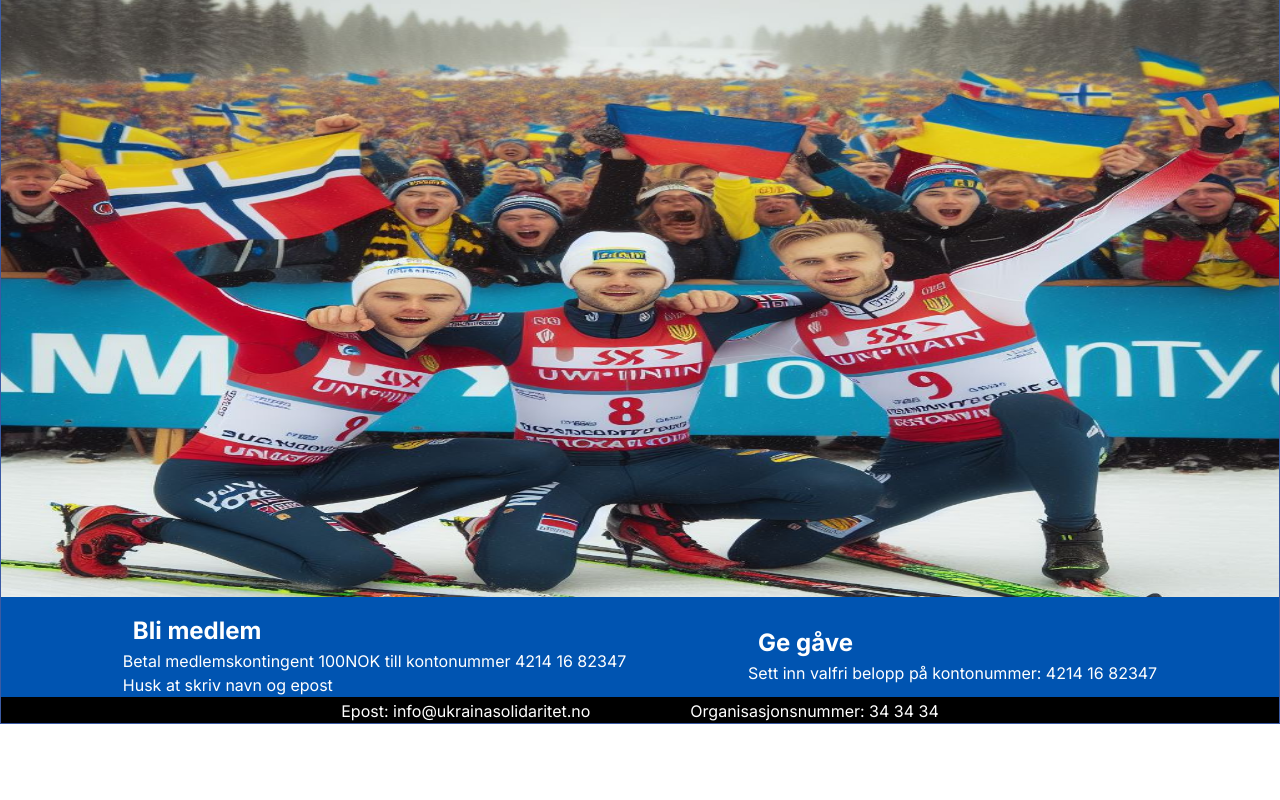
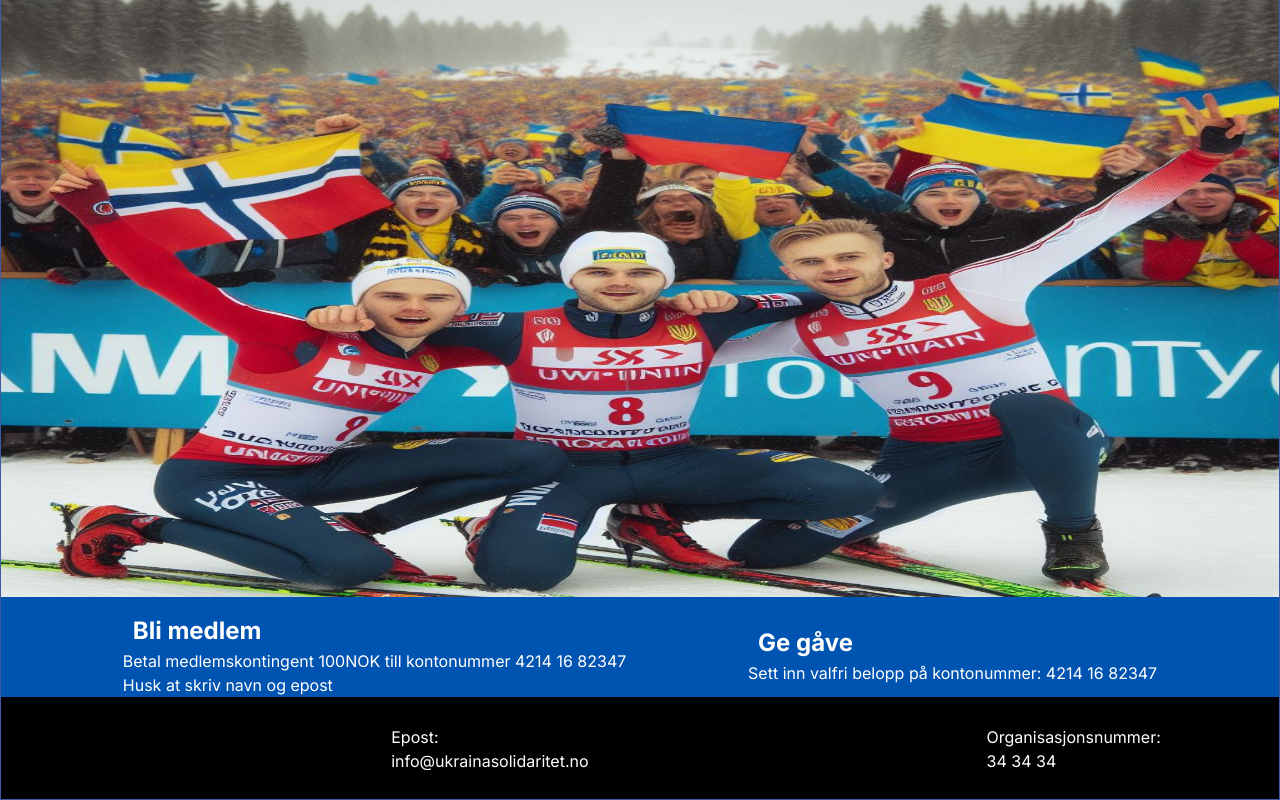
Before and after one commit to pedernyl/vmu, a Next.js app: page / in a window 1280 px wide. Shown: the part 2428-3228 px from the top of the page. Before the commit the page ends 3152 px from the top, so only its background shows below. Built offline with nearby package versions, Linux system fonts and the light colour scheme.

Commit message:
contact container

```diff
--- a/src/app/globals.css
+++ b/src/app/globals.css
@@ -137,11 +137,14 @@ a.underline {
 
 .contactContainer {
     display: flex;
-    justify-content: space-around;
+    justify-content: space-evenly;
+    align-items: center;
+    height: 100px;
+    width: 100%;
 }
 
 .email {
-    margin-right: 100px;
+    margin-right: 80%;
 }
 
 .norway {
```
